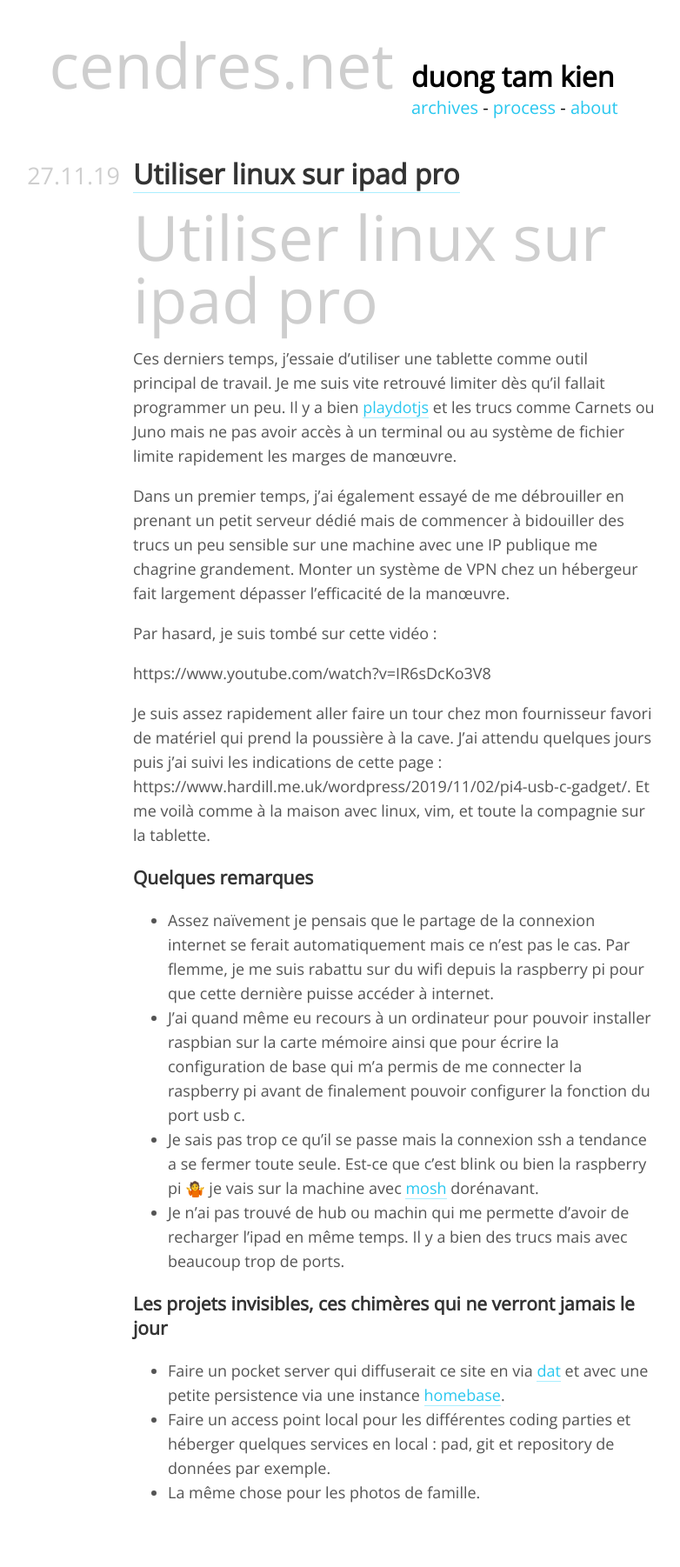
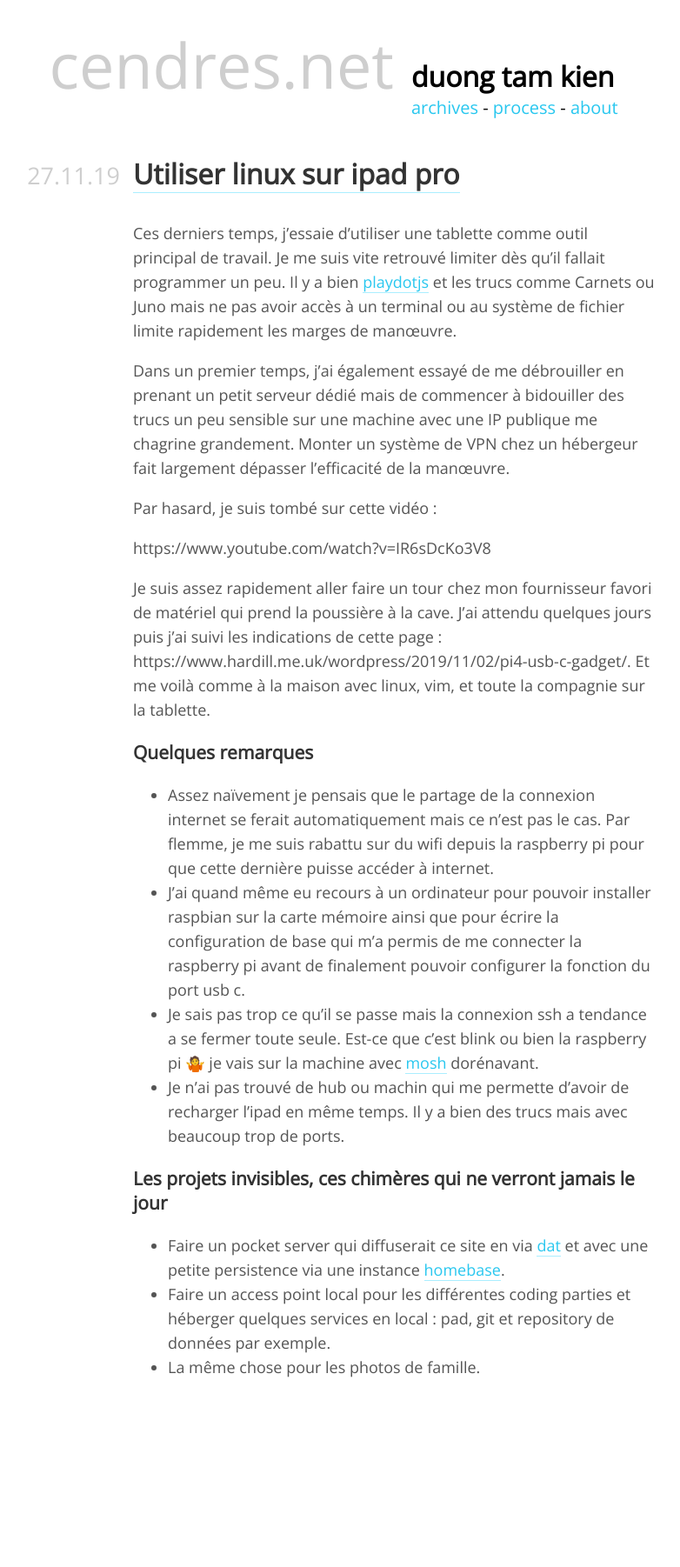
Before and after one commit to taniki/cendres.net, a Jekyll site: the page built from _posts/2019-11-27-rpi-ipad.md, in a window 1280 px wide. Shown: the whole page at 87% size, without its empty margins (187-969 px from the left). Built offline with Jekyll 4.4.1, drawn with Linux system fonts in a browser that asks for light colours; nearby versions of some CDN libraries; our own code applies the rules of GitHub Pages for plain Markdown files; comment, search, counter and statistics services are not loaded; after the commit the page ends 1658 px from its top, so only the background shows below that.

Commit message:
Update 2019-11-27-rpi-ipad.md

```diff
--- a/_posts/2019-11-27-rpi-ipad.md
+++ b/_posts/2019-11-27-rpi-ipad.md
@@ -1,8 +1,6 @@
 ---
 title: "Utiliser linux sur ipad pro"
 ---
-
-# Utiliser linux sur ipad pro
 
 Ces derniers temps, j’essaie d’utiliser une tablette comme outil principal de travail. Je me suis vite retrouvé limiter dès qu’il fallait programmer un peu. Il y a bien [playdotjs](https://playdotjs.com/) et les trucs comme Carnets ou Juno mais ne pas avoir accès à un terminal ou au système de fichier limite rapidement les marges de manœuvre.
 
```
